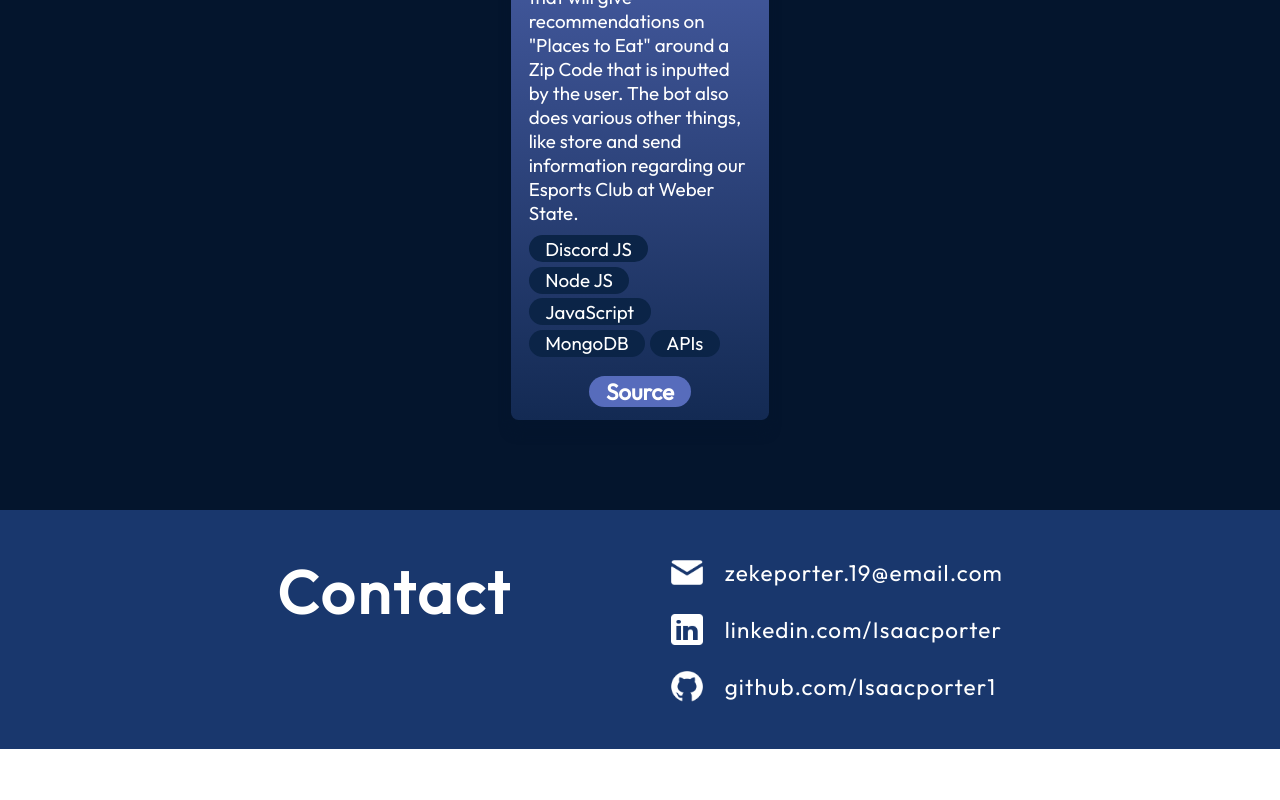
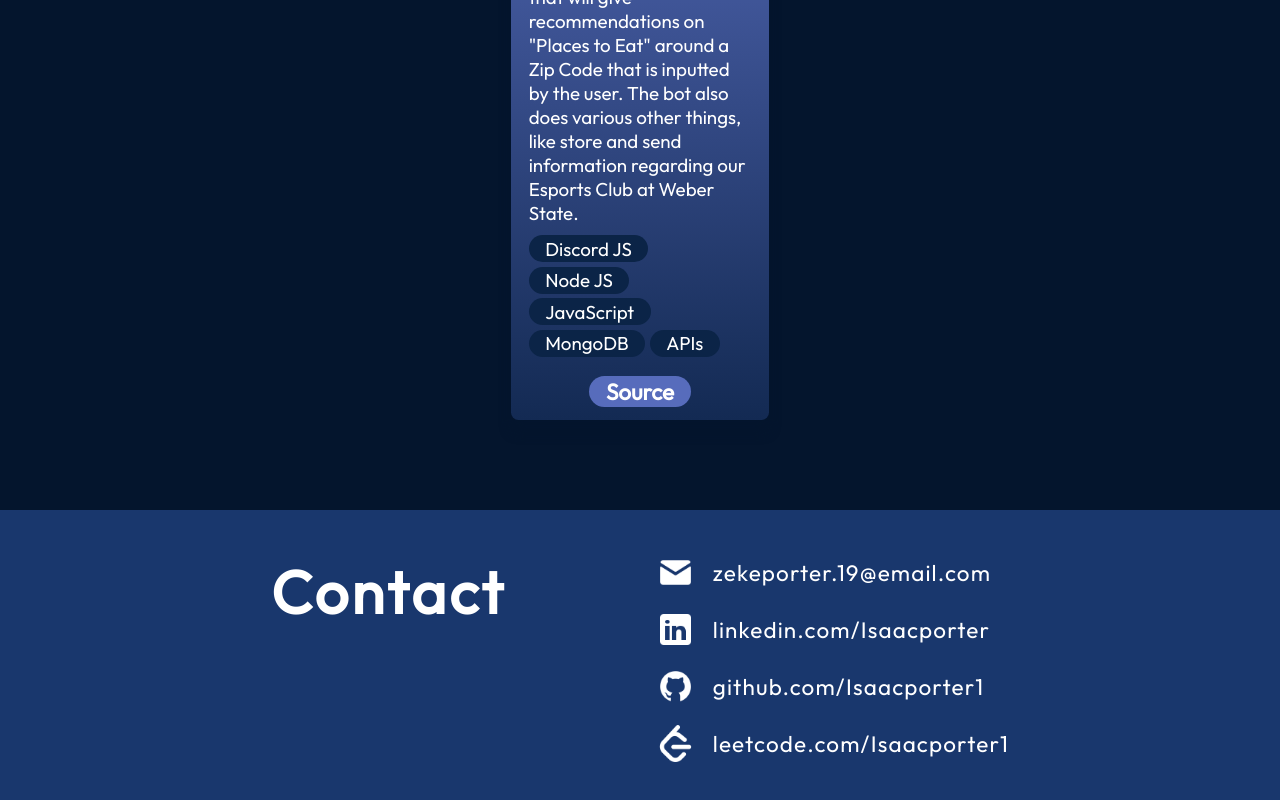
Before and after one commit to isaacporter1/Portfolio-React, a React (Vite) app: page / in a window 1280 px wide. Shown: the part 2789-3589 px from the top of the page. Before the commit the page ends 3538 px from the top, so only its background shows below. Built offline with nearby package versions, Linux system fonts and the light colour scheme.

Commit message:
LeetCode Update

```diff
--- a/src/components/Contact/Contact.jsx
+++ b/src/components/Contact/Contact.jsx
@@ -26,6 +26,10 @@ export const Contact = () => {
           <img src={getImageUrl("contact/githubIcon.png")} alt="Github icon" />
           <a href="https://github.com/isaacporter1" target="_blank" rel="noopener noreferrer">github.com/Isaacporter1</a>
         </li>
+        <li className={styles.link}>
+          <img src={getImageUrl("contact/leetcodeIcon.png")} alt="LeetCode icon" />
+          <a href="https://leetcode.com/u/Isaac22202" target="_blank" rel="noopener noreferrer">leetcode.com/Isaacporter1</a>
+        </li>
       </ul>
     </footer>
   );
--- a/src/components/Contact/Contact.module.css
+++ b/src/components/Contact/Contact.module.css
@@ -45,6 +45,9 @@
   font-weight: 400;
   letter-spacing: 1.5px;
 }
+.link img {
+    width: 50px
+}
 
 @media screen and (max-width: 830px) {
   .container {
```
Also changed, not shown: assets/contact/leetcodeIcon.png (added).
